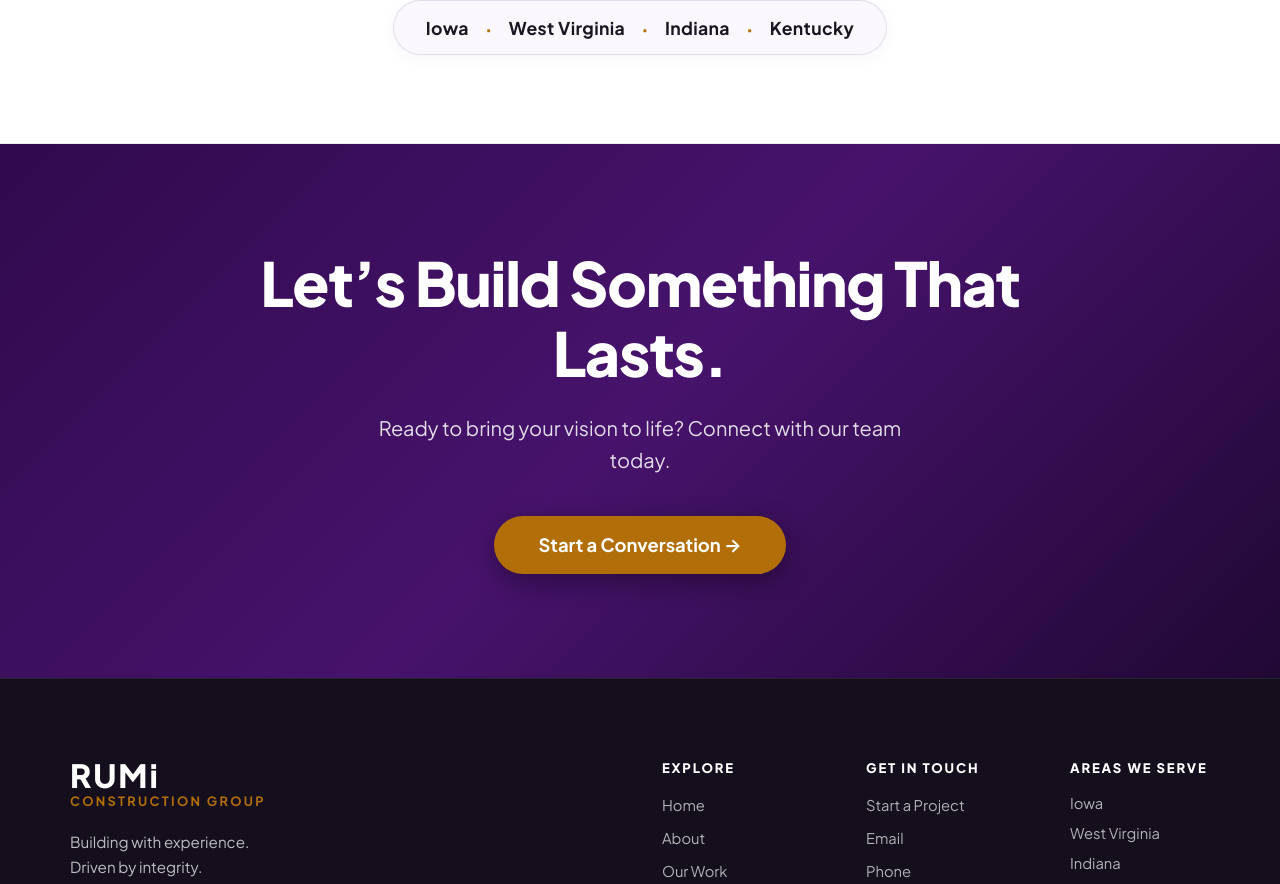
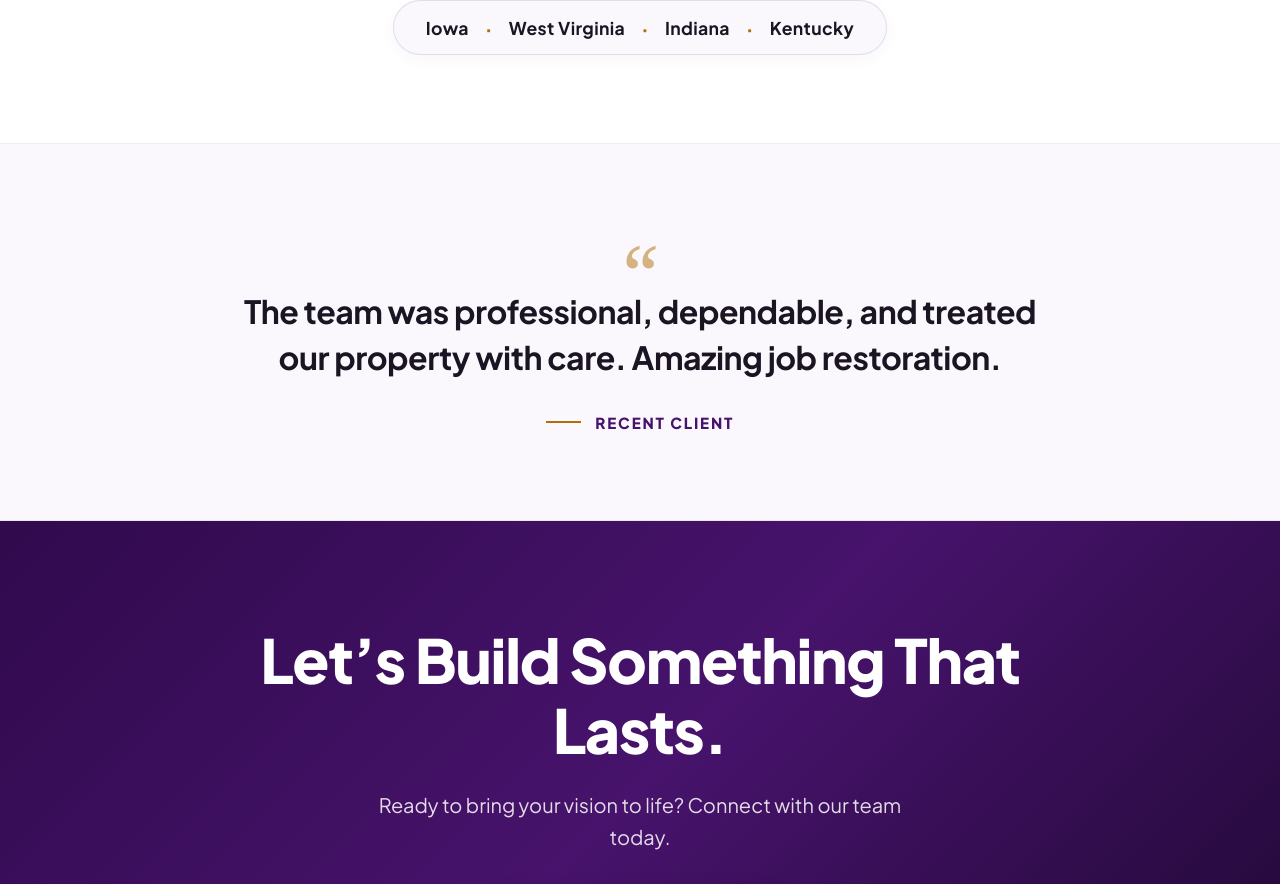
Before and after one commit to Emekabest/Rumi, a React (Vite) app: page / in a window 1280 px wide. Shown: the part 4037-4921 px from the top of the page. Built offline with nearby package versions, Linux system fonts and the light colour scheme.

Commit message:
recent client review

```diff
--- a/src/App.css
+++ b/src/App.css
@@ -988,6 +988,81 @@
   }
 }
 
+/* Testimonial Section */
+.testimonial-section {
+  position: relative;
+  background: #faf8fc;
+  padding: 5.5rem 2rem;
+  border-bottom: 1px solid rgba(71, 19, 108, 0.08);
+  display: flex;
+  justify-content: center;
+}
+
+.testimonial-container {
+  max-width: 820px;
+  margin: 0 auto;
+  text-align: center;
+  display: flex;
+  flex-direction: column;
+  align-items: center;
+  position: relative;
+}
+
+.testimonial-quote-mark {
+  font-family: Georgia, serif;
+  font-size: 5rem;
+  line-height: 1;
+  color: #b26f09;
+  opacity: 0.5;
+  margin-bottom: -1.5rem;
+  user-select: none;
+}
+
+.testimonial-quote {
+  font-size: clamp(1.35rem, 3vw, 2rem);
+  font-weight: 700;
+  line-height: 1.45;
+  color: #1a1423;
+  letter-spacing: -0.015em;
+  margin: 0 0 2rem 0;
+  font-style: normal;
+}
+
+.testimonial-author {
+  display: inline-flex;
+  align-items: center;
+  gap: 0.9rem;
+}
+
+.testimonial-author-line {
+  width: 2.2rem;
+  height: 2px;
+  background: #b26f09;
+}
+
+.testimonial-author-name {
+  font-size: 0.95rem;
+  font-weight: 800;
+  letter-spacing: 0.12em;
+  text-transform: uppercase;
+  color: #47136c;
+}
+
+@media (max-width: 640px) {
+  .testimonial-section {
+    padding: 4rem 1.5rem;
+  }
+
+  .testimonial-quote-mark {
+    font-size: 4rem;
+    margin-bottom: -1rem;
+  }
+
+  .testimonial-quote {
+    margin-bottom: 1.5rem;
+  }
+}
+
 /* Call To Action Banner Section */
 .cta-banner-section {
   position: relative;
--- a/src/App.jsx
+++ b/src/App.jsx
@@ -337,6 +337,19 @@ function App() {
         </div>
       </section>
 
+      <section className="testimonial-section" aria-label="Client Testimonial">
+        <div className="testimonial-container">
+          <div className="testimonial-quote-mark" aria-hidden="true">“</div>
+          <blockquote className="testimonial-quote">
+            The team was professional, dependable, and treated our property with care. Amazing job restoration.
+          </blockquote>
+          <div className="testimonial-author">
+            <div className="testimonial-author-line" aria-hidden="true" />
+            <span className="testimonial-author-name">Recent Client</span>
+          </div>
+        </div>
+      </section>
+
       <section className="cta-banner-section" id="consultation" aria-label="Start a project">
         <div className="cta-banner-container">
           <h2 className="cta-banner-title">
```
